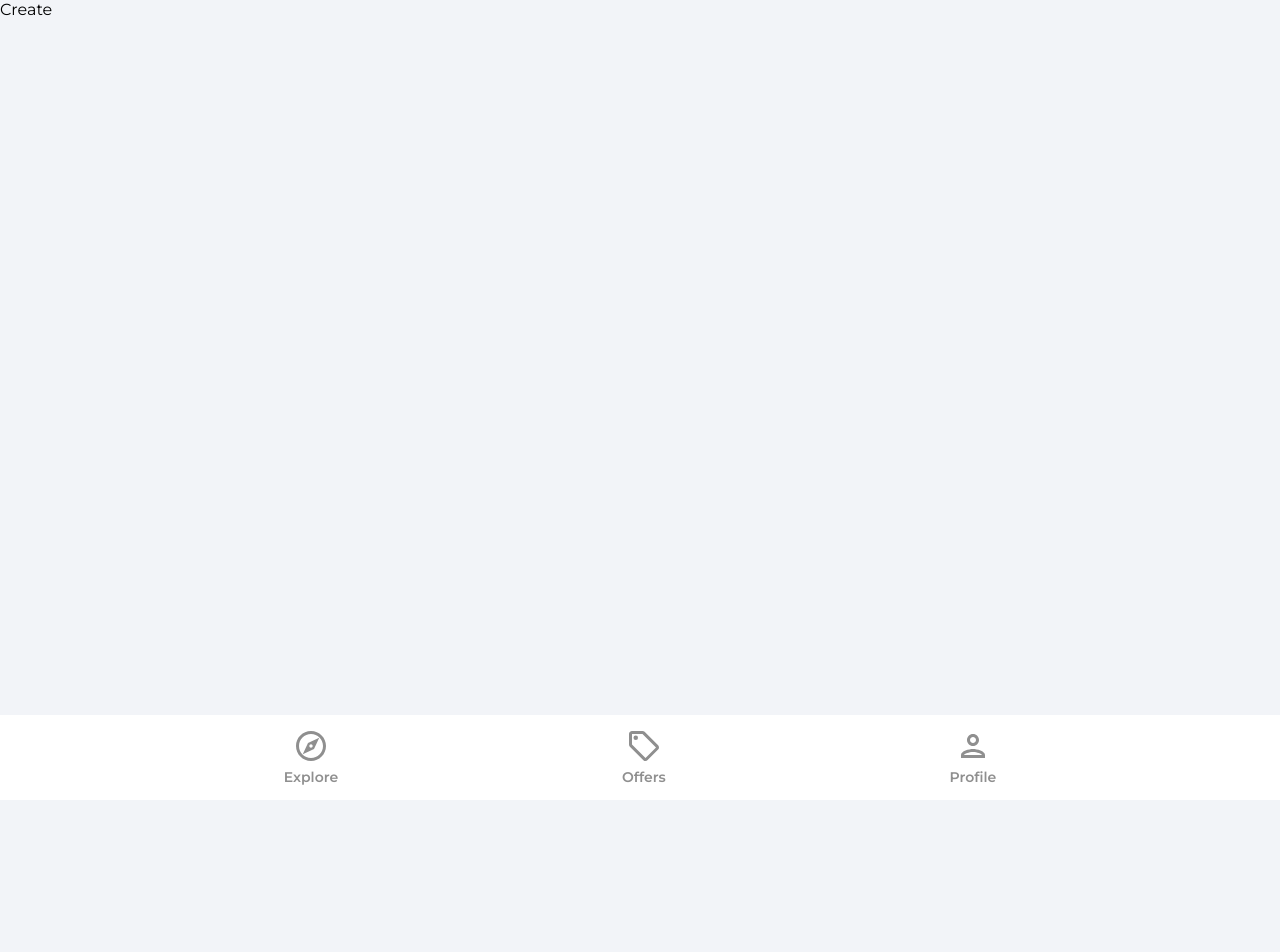
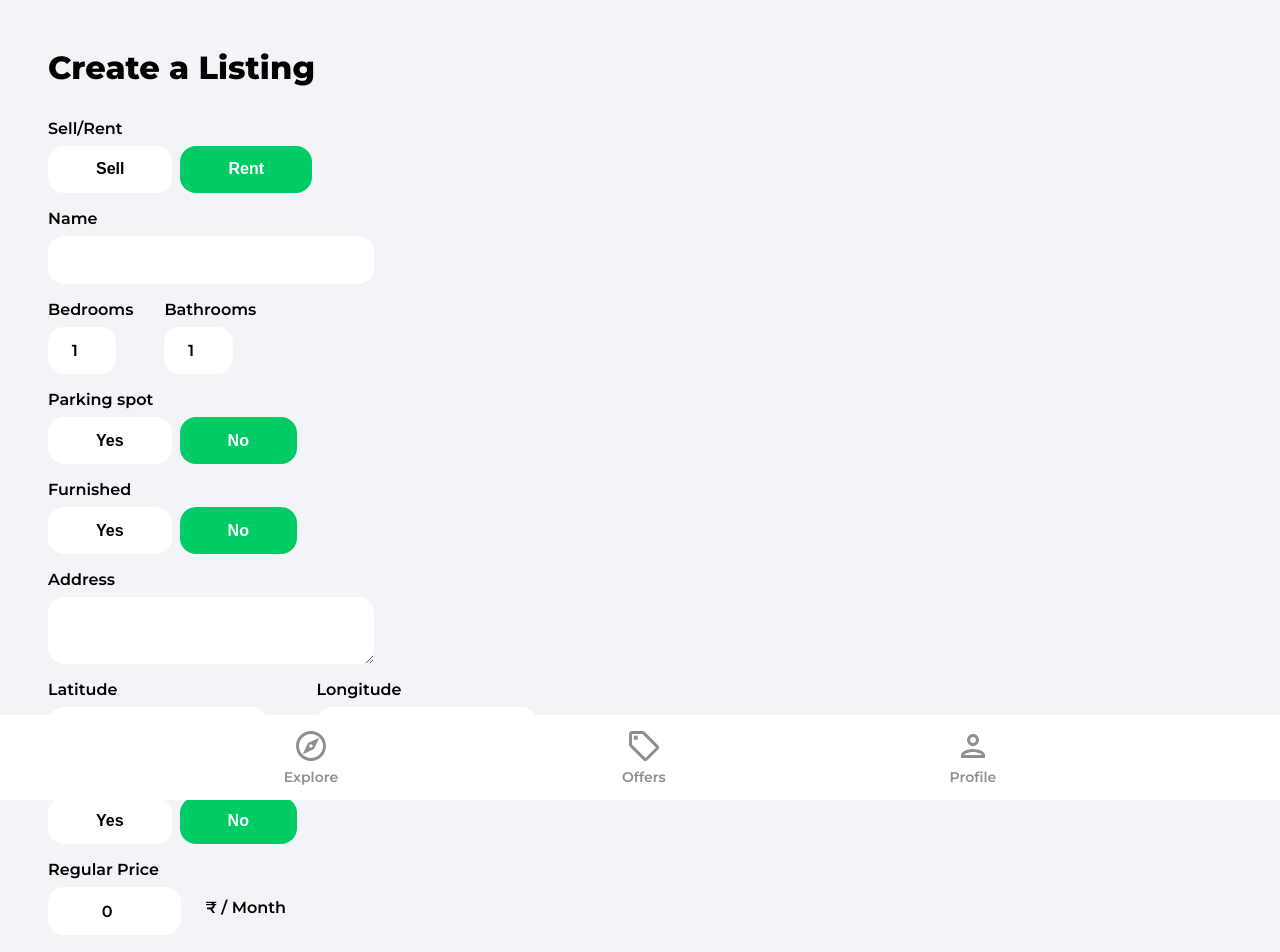
Before and after one commit to yashsolanki/house-shop-app, a React (Create React App) app: page /create-listing in a window 1280 px wide. Shown: the top 952 px of the page. Before the commit the page ends 800 px from the top, so only its background shows below. Built offline with nearby package versions, Linux system fonts and the light colour scheme; no server answers; sample sign-in values are in the browser's storage; the HTML template or start-up script is replaced by a standard one.

Commit message:
CreateListing form

```diff
--- a/src/pages/CreateListing.jsx
+++ b/src/pages/CreateListing.jsx
@@ -30,6 +30,21 @@
     latitude: 0,
     longitude: 0,
   });
+  const {
+    type,
+    name,
+    bedrooms,
+    bathrooms,
+    parking,
+    furnished,
+    address,
+    offer,
+    regularPrice,
+    discountedPrice,
+    images,
+    latitude,
+    longitude,
+  } = formData;
 
   const auth = getAuth();
   const navigate = useNavigate();
@@ -52,11 +67,268 @@
     // eslint-disable-next-line react-hooks/exhaustive-deps
   }, [isMounted]);
 
+  const onSubmit = (e) => {
+    e.preventDefault();
+    console.log(formData);
+  };
+
+  const onMutate = (e) => {
+    let boolean = null;
+    if (e.target.value === "true") {
+      boolean = true;
+    }
+    if (e.target.value === "false") {
+      boolean = false;
+    }
+
+    // Files
+    if (e.target.files) {
+      setFormData((prevState) => ({
+        ...prevState,
+        images: e.target.files,
+      }));
+    }
+
+    //Text/Booleans/Numbers
+    if (!e.target.files) {
+      setFormData((prevState) => ({
+        ...prevState,
+        [e.target.id]: boolean ?? e.target.value,
+      }));
+    }
+  };
+
   if (loading) {
     return <Spinner />;
   }
 
-  return <div>Create</div>;
+  return (
+    <div>
+      <div className="profile">
+        <header>
+          <p className="pageHeader">Create a Listing</p>
+        </header>
+        <main>
+          <form onSubmit={onSubmit}>
+            <label className="formLabel">Sell/Rent</label>
+            <div className="formButtons">
+              <button
+                type="button"
+                className={type === "sale" ? "formButtonActive" : "formButton"}
+                id="type"
+                value="sale"
+                onClick={onMutate}
+              >
+                Sell
+              </button>
+              <button
+                type="button"
+                className={type === "rent" ? "formButtonActive" : "formButton"}
+                id="type"
+                value="rent"
+                onClick={onMutate}
+              >
+                Rent
+              </button>
+            </div>
+            <label className="formLabel">Name</label>
+            <input
+              type="text"
+              className="formInputName"
+              id="name"
+              value={name}
+              onChange={onMutate}
+              maxLength="32"
+              minLength="10"
+              required
+            />
+            <div className="formRooms flex">
+              <div>
+                <label className="formLabel">Bedrooms</label>
+                <input
+                  className="formInputSmall"
+                  type="number"
+                  id="bedrooms"
+                  value={bedrooms}
+                  onChange={onMutate}
+                  min="1"
+                  max="50"
+                  required
+                />
+              </div>
+              <div>
+                <label className="formLabel">Bathrooms</label>
+                <input
+                  className="formInputSmall"
+                  type="number"
+                  id="bathrooms"
+                  value={bathrooms}
+                  onChange={onMutate}
+                  min="1"
+                  max="50"
+                  required
+                />
+              </div>
+            </div>
+            <label className="formLabel">Parking spot</label>
+            <div className="formButtons">
+              <button
+                className={parking ? "formButtonActive" : "formButton"}
+                type="button"
+                id="parking"
+                value={true}
+                onClick={onMutate}
+                min="1"
+                max="50"
+              >
+                Yes
+              </button>
+              <button
+                className={
+                  !parking && parking !== null
+                    ? "formButtonActive"
+                    : "formButton"
+                }
+                type="button"
+                id="parking"
+                value={false}
+                onClick={onMutate}
+              >
+                No
+              </button>
+            </div>
+            <label className="formLabel">Furnished</label>
+            <div className="formButtons">
+              <button
+                className={furnished ? "formButtonActive" : "formButton"}
+                type="button"
+                id="furnished"
+                value={true}
+                onClick={onMutate}
+              >
+                Yes
+              </button>
+              <button
+                className={
+                  !furnished && furnished !== null
+                    ? "formButtonActive"
+                    : "formButton"
+                }
+                type="button"
+                id="furnished"
+                value={false}
+                onClick={onMutate}
+              >
+                No
+              </button>
+            </div>
+            <label className="formLabel">Address</label>
+            <textarea
+              id="address"
+              className="formInputAddress"
+              type="text"
+              value={address}
+              onChange={onMutate}
+              required
+            />
+            <div className="formLatLng flex">
+              <div>
+                <label className="formLabel">Latitude</label>
+                <input
+                  className="formInputSmall"
+                  type="number"
+                  id="latitude"
+                  value={latitude}
+                  onChange={onMutate}
+                  required
+                />
+              </div>
+              <div>
+                <label className="formLabel">Longitude</label>
+                <input
+                  className="formInputSmall"
+                  type="number"
+                  id="longitude"
+                  value={longitude}
+                  onChange={onMutate}
+                  required
+                />
+              </div>
+            </div>
+            <label className="formLabel">Offer</label>
+            <div className="formButtons">
+              <button
+                className={offer ? "formButtonActive" : "formButton"}
+                type="button"
+                id="offer"
+                value={true}
+                onClick={onMutate}
+              >
+                Yes
+              </button>
+              <button
+                className={
+                  !offer && offer !== null ? "formButtonActive" : "formButton"
+                }
+                type="button"
+                id="offer"
+                value={false}
+                onClick={onMutate}
+              >
+                No
+              </button>
+            </div>
+            <label className="formLabel">Regular Price</label>
+            <div className="formPriceDiv">
+              <input
+                className="formInputSmall"
+                type="number"
+                id="regularPrice"
+                value={regularPrice}
+                onChange={onMutate}
+                min="50"
+                max="750000000"
+                required
+              />
+              {type === "rent" && <p className="formPriceText">₹ / Month</p>}
+            </div>
+            {offer && (
+              <>
+                <label className="formLabel">Discounted Price</label>
+                <input
+                  type="number"
+                  className="formInputSmall"
+                  id="discountedPrice"
+                  value={discountedPrice}
+                  onChange={onMutate}
+                  min="50"
+                  max="750000000"
+                  required={offer}
+                />
+              </>
+            )}
+            <label className="formLabel">Images</label>
+            <p className="imagesInfo">
+              The first image will be the cover (max 6).
+            </p>
+            <input
+              type="file"
+              className="formInputFile"
+              id="images"
+              onChange={onMutate}
+              max="6"
+              accept=".jpg, .png, .jpeg, .avif"
+              multiple
+              required
+            />
+            <button type="submit" className="primaryButton createListingButton">
+              Create Listing
+            </button>
+          </form>
+        </main>
+      </div>
+    </div>
+  );
 };
 
 export default CreateListing;
```
